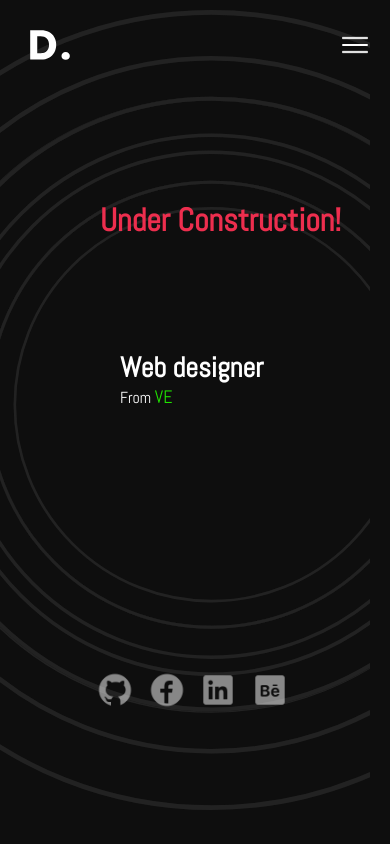
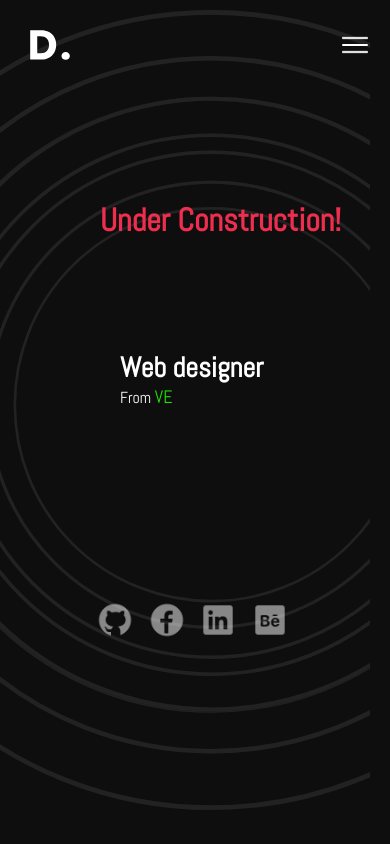
Before and after one commit to sicmylife/Halo-portfolio, a plain HTML site: page index.html in a window 390 px wide. Drawn offline with Linux system fonts and the light colour scheme.

Commit message:
52 commit

```diff
--- a/style.scss
+++ b/style.scss
@@ -455,7 +455,7 @@ display: none;
 
     .social {
       right: 100px;
-      top: 670px;
+      top: 600px;
       display: block;
       z-index: 4;
 
```
Also changed, not shown: style.css.
